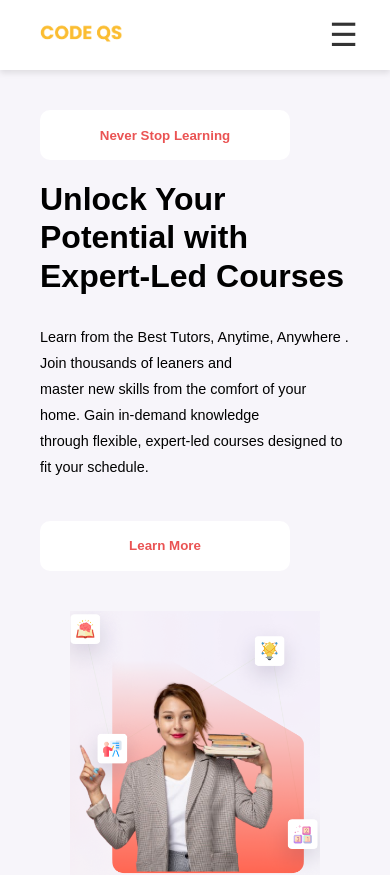
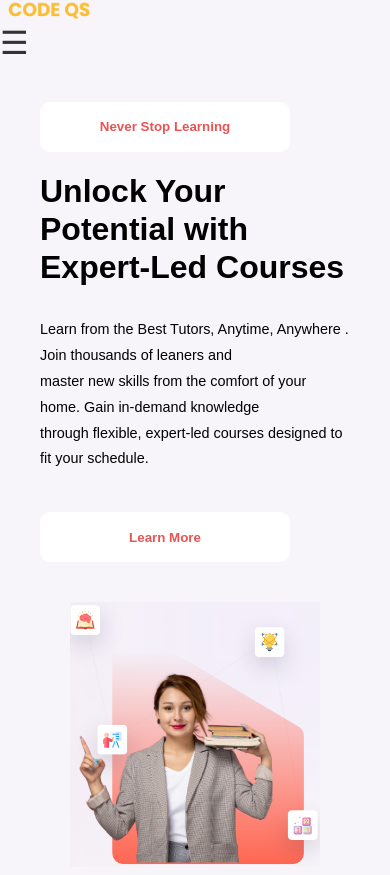
Before and after one commit to sreeharshk92/codeqs-project, a React (Vite) app in the folder codeqs-frontend/: page / in a window 390 px wide. Shown: the top 875 px of the page. Built offline with nearby package versions, Linux system fonts and the light colour scheme; sample sign-in values are in the browser's storage.

Commit message:
navbar changes

```diff
--- a/codeqs-frontend/package.json
+++ b/codeqs-frontend/package.json
@@ -10,12 +10,8 @@
     "preview": "vite preview"
   },
   "dependencies": {
-<<<<<<< HEAD
     "@fortawesome/free-solid-svg-icons": "^6.6.0",
     "@fortawesome/react-fontawesome": "^0.2.2",
-=======
-    "prop-types": "^15.8.1",
->>>>>>> home
     "react": "^18.3.1",
     "react-dom": "^18.3.1",
     "react-icon": "^1.0.0",
--- a/codeqs-frontend/src/Components/Navbar/Navbar.css
+++ b/codeqs-frontend/src/Components/Navbar/Navbar.css
@@ -17,24 +17,18 @@
 }
 
 
-
-
 .search-bar {
   position: relative;
 }
 
 .search-bar input {
-    padding: 0.7rem 1rem 0.7rem 2.5rem; /* Added padding to the left for the icon */
+  padding: 0.7rem 1rem 0.7rem 2.5rem;
   border-radius: 2rem;
   border: 1px solid #ccc;
   width: 41rem;
-    outline: none; /* Remove the default focus outline */
+  outline: none;
 }
 
-/* .search-bar input:focus {
-    border-color: #f3be63;
-    box-shadow: 0 0 5px rgba(255, 94, 94, 0.5);
-  } */
 .search-icon {
   position: absolute;
   left: 10px;
@@ -111,7 +105,7 @@
 
   .mob-search-icon {
     position: absolute;
-      left: 10px; /* Adjust this value for proper positioning */
+    left: 10px;
     top: 50%;
     transform: translateY(-50%);
     font-size: 1.2rem;
--- a/codeqs-frontend/src/Components/Navbar/Navbar.jsx
+++ b/codeqs-frontend/src/Components/Navbar/Navbar.jsx
@@ -1,6 +1,6 @@
 import { Link, useNavigate } from 'react-router-dom';
 
-import  { useState } from 'react';
+import { useState } from 'react';
 import './Navbar.css';
 import { CiSearch } from "react-icons/ci";
 import logo from '../../assets/logo.png';
@@ -19,19 +19,27 @@ const Navbar = () => {
   }
 
   return (
-    <header className="navbar">
+<header>
+
+
     <div>
     <img src={logo} alt="" className='logo-img' />
   </div>
+
 <div className="search-bar">
 <input type="text" placeholder="Find your next skill to master..." />
 <CiSearch className="search-icon" />
 </div>
+
 <nav className={`nav-links ${isMobileMenuOpen ? 'open' : ''}`}>
+
+
+
 <div className="mob-search-bar">
           <input type="text" placeholder="Find your next skill to master..." />
           <CiSearch className="mob-search-icon" />
         </div>
+
 
         <Link to="/">Home</Link>
         <Link to="/courses">Courses</Link>
@@ -40,16 +48,8 @@ const Navbar = () => {
         <Link to="/contactus">Contact Us</Link>
 
 
-        {/* <li href="#courses">Courses</li>
-        <a href="#services">Services</a>
-        <a href="#blog">Blog</a>
-        <a href="#about">About Us</a>
-        <a href="#contact">Contact us</a> */}
-
         <button onClick={handleSignin} className="signup-btn">Sign up</button>
-
 </nav>
-
 
         <div className="hamburger" onClick={toggleMobileMenu}>
         {isMobileMenuOpen ? (
@@ -61,8 +61,19 @@ const Navbar = () => {
 
         )}
       </div>
+
+
+
+
+
+
+
 </header>
+
+
+
   );
+
 };
 
-export default Navbar;
+export default Navbar
```
Also changed, not shown: 1 other file (tests, documents, lock files or other folders). Lines whose indentation alone changed are shown as unchanged.
